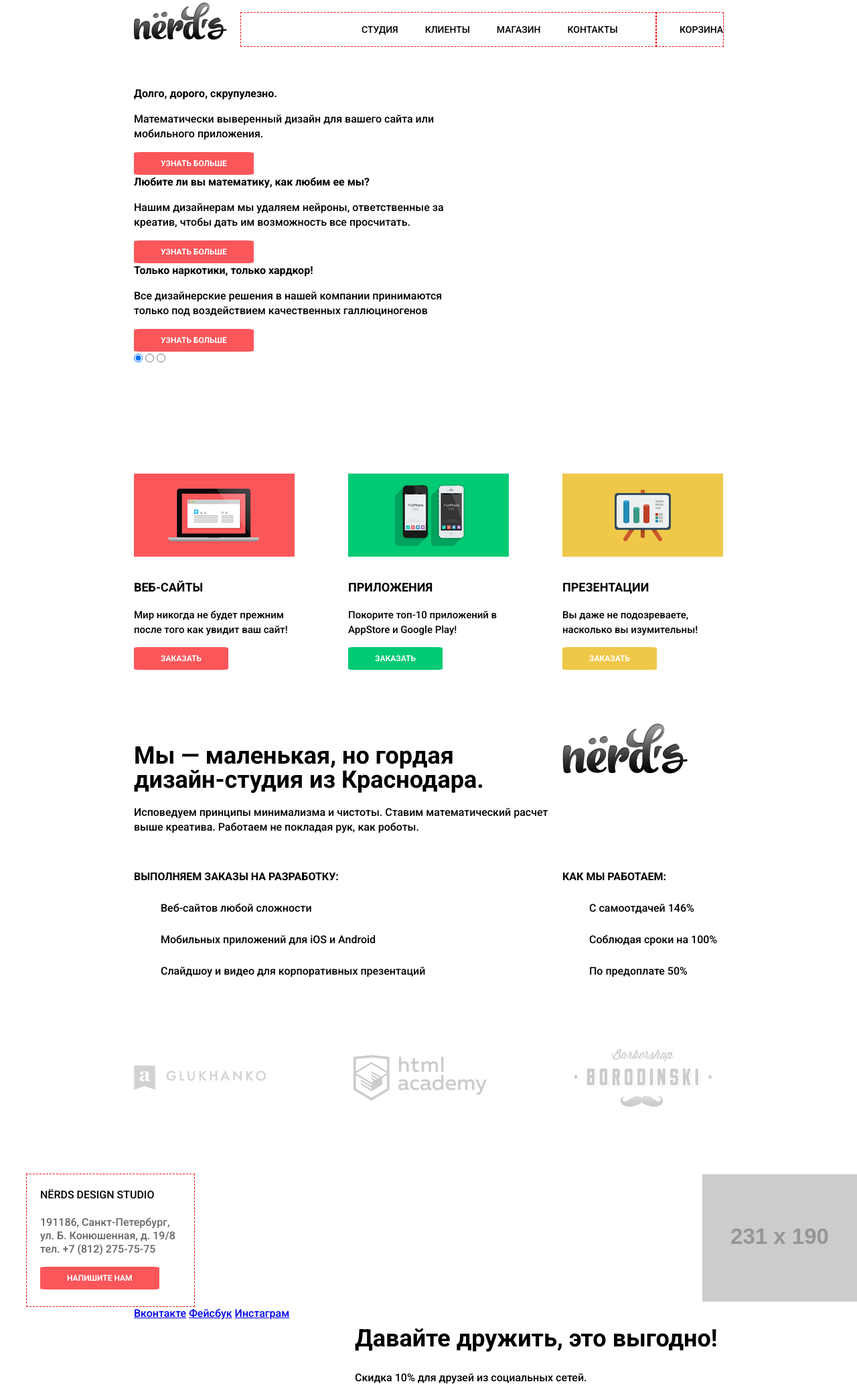
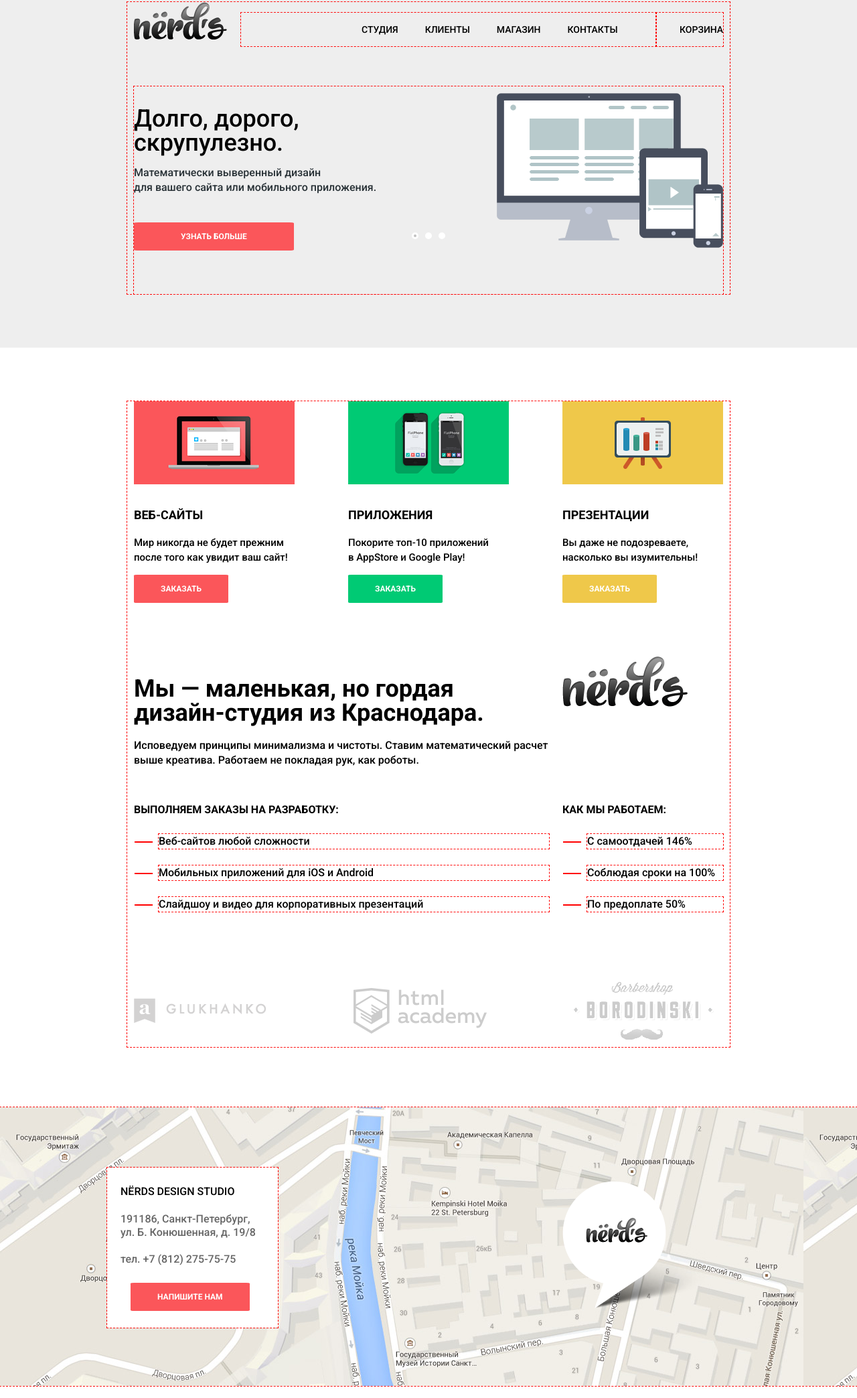
Before and after one commit to rustamyusupov/151188-nerds, a plain HTML site: page index.html in a window 1280 px wide. Shown: the part 24-2111 px from the top of the page at 67% size. Drawn offline with Linux system fonts and the light colour scheme; placeholder pictures from the web are drawn by us.

Commit message:
Продолжение декоративного оформления главной страницы

```diff
--- a/css/style.css
+++ b/css/style.css
@@ -32,15 +32,18 @@ h3 {
   margin: 0 auto;
   padding: 0 10px;
   width: 880px;
+
+  outline: 1px dashed red;
 }
 
 .main-header {
+  background: #eeeeee;
   margin-bottom: 80px;
+  padding-top: 27px;
 }
 
 .header-top {
   margin-bottom: 60px;
-  margin-top: 27px;
 }
 
 .main-logo {
@@ -127,12 +130,10 @@ h3 {
   width: 340px;
 }
 
-
 .btn {
   background-color: #fb565a;
   border: none;
-  /* TODO: как сделать закругления углов? */
-  border-radius: 5%;
+  border-radius: 3%;
   color: #ffffff;
   cursor: pointer;
   display: inline-block;
@@ -142,7 +143,7 @@ h3 {
   line-height: 18px;
   margin-right: 16px;
   outline: none;
-  padding: 8px 40px;
+  padding: 12px 40px;
   text-align: center;
   text-decoration: none;
   text-transform: uppercase;
@@ -150,10 +151,101 @@ h3 {
 }
 
 .main-carousel {
+  margin: 0 auto;
   margin-bottom: 80px;
+  position: relative;
+  width: 880px;
 }
 
+.main-carousel-item {
+  background-position: 100% 10px;
+  background-repeat: no-repeat;
+  min-height: 310px;
 
+  outline: 1px dashed red;
+}
+
+.main-carousel input[type="radio"] {
+  display: none;
+}
+
+.main-carousel-slider {
+  bottom: 70px;
+  left: 50%;
+  margin-left: -100px;
+  position: absolute;
+  text-align: center;
+  width: 200px;
+}
+
+.main-carousel-slider label {
+  background: #ffffff;
+  border: 3px solid #ffffff;
+  border-radius: 50%;
+  cursor: pointer;
+  display: inline-block;
+  height: 4px;
+  margin: 0 3px;
+  vertical-align: top;
+  width: 4px;
+}
+
+.item-content {
+  padding: 30px 0;
+  width: 480px;
+}
+
+.content-name {
+  font-size: 36px;
+  font-weight: 500;
+  line-height: 36px;
+}
+
+.item-content p {
+  color: #283136;
+  font-size: 16px;
+  font-weight: 500;
+  line-height: 22px;
+}
+
+.item-content .btn {
+  margin-top: 25px;
+  padding: 12px 70px;
+}
+
+.main-carousel-item:nth-child(1) {
+  background-image: url("../img/index-carousel1.png");
+}
+
+.main-carousel-item:nth-child(2) {
+  background-image: url("../img/index-carousel2.png");
+}
+
+.main-carousel-item:nth-child(3) {
+  background-image: url("../img/index-carousel3.png");
+}
+
+.main-carousel-item {
+  display: none;
+}
+
+#btn-1:checked ~ .main-carousel-items .main-carousel-item:nth-child(1) {
+  display: block;
+}
+
+#btn-2:checked ~ .main-carousel-items .main-carousel-item:nth-child(2) {
+  display: block;
+}
+
+#btn-3:checked ~ .main-carousel-items .main-carousel-item:nth-child(3) {
+  display: block;
+}
+
+#btn-1:checked ~ .main-carousel-slider label[for="btn-1"],
+#btn-2:checked ~ .main-carousel-slider label[for="btn-2"],
+#btn-3:checked ~ .main-carousel-slider label[for="btn-3"] {
+  background: #c1c1c1;
+}
 
 .main-features {
   margin-bottom: 80px;
@@ -222,13 +314,28 @@ h3 {
   padding: 0;
 }
 
+
+
 .main-description-bottom li {
   display: block;
   font-size: 16px;
   line-height: 22px;
   margin-bottom: 25px;
-  margin-left: 40px;
+  margin-left: 37px;
+  position: relative;
   vertical-align: top;
+
+  outline: 1px dashed red;
+}
+
+.main-description-bottom li::before {
+  content: "";
+  border: 1px solid red;
+  display: block;
+  left: -36px;
+  position: absolute;
+  top: 50%;
+  width: 25px;
 }
 
 .main-description-left {
@@ -241,10 +348,6 @@ h3 {
   float: right;
   width: 240px;
 }
-
-
-
-
 
 .main-gallery {
   font-size: 0;
@@ -293,15 +396,32 @@ h3 {
 
 .main-footer {
   margin-top: 90px;
+  margin-bottom: 75px;
+
 }
 
-.main-footer .map-contacts {
+.footer-map {
+  margin-bottom: 75px;
+
+  background-image: url("../img/map.jpg");
+  height: 416px;
+  position: relative;
+
+  outline: 1px dashed red;
+}
+
+/* TODO: как правильно было сделать контакты? */
+.footer-map .map-contacts {
+  background-color: #ffffff;
   float: left;
-  padding: 0 20px;
   padding-bottom: 25px;
+  padding-left: 20px;
+  padding-right: 25px;
+  padding-top: 5px;
   width: 210px;
 
-  margin-left: 40px;
+  margin-left: 160px;
+  margin-top: 90px;
   outline: 1px dashed red;
 }
 
@@ -309,6 +429,7 @@ h3 {
   color: #000000;
   font-size: 16px;
   line-height: 30px;
+  margin-bottom: 15px;
   text-transform: uppercase;
 }
 
@@ -318,21 +439,95 @@ h3 {
   line-height: 20px;
 }
 
-.main-footer .map-pointer {
+.map-contacts .contacts-phone {
+  display: block;
+  margin-bottom: 25px;
+  margin-top: 20px;
+}
+
+.map-contacts .btn {
+  margin-left: 15px;
+}
+
+.footer-map .map-pointer {
   float: right;
   width: 231px;
-}
 
-.footer-map {
-  margin-bottom: 70;
+  position: absolute;
+  bottom: 110px;
+  left: 840px;
 }
 
 .footer-social {
   float: left;
+  font-size: 0;
   width: 240px;
+
+  outline: 1px dashed red;
+}
+
+.social-btn {
+  /*background: #000000 url("../img/sprite.png") no-repeat center;*/
+  background-color: #e1e1e1;
+  border-radius: 50%;
+  display: inline-block;
+  height: 62px;
+  margin-right: 27px;
+  text-decoration: none;
+  vertical-align: top;
+  width: 62px;
+}
+
+.social-btn:last-child {
+  margin-right: 0;
 }
 
 .footer-sale {
   float: right;
   width: 550px;
+
+  outline: 1px dashed red;
 }
+
+.footer-sale h2 {
+  margin: 0;
+  margin-bottom: 10px;
+
+  outline: 1px dashed red;
+}
+
+.footer-sale p {
+  margin: 0;
+
+  outline: 1px dashed red;
+}
+
+/*.sprite {
+    background-image: url(spritesheet.png);
+    background-repeat: no-repeat;
+    display: block;
+}
+
+.sprite-cart {
+    width: 15px;
+    height: 15px;
+    background-position: -10px -10px;
+}
+
+.sprite-fb {
+    width: 12px;
+    height: 22px;
+    background-position: -10px -45px;
+}
+
+.sprite-ig {
+    width: 21px;
+    height: 21px;
+    background-position: -10px -87px;
+}
+
+.sprite-vk {
+    width: 26px;
+    height: 15px;
+    background-position: -10px -128px;
+}*/
--- a/index.html
+++ b/index.html
@@ -35,39 +35,36 @@
           </div>
         </div>
         <div class="main-carousel">
+          <input type="radio" id="btn-1" name="slider" checked>
+          <input type="radio" id="btn-2" name="slider">
+          <input type="radio" id="btn-3" name="slider">
+          <div class="main-carousel-slider">
+            <label for="btn-1"></label>
+            <label for="btn-2"></label>
+            <label for="btn-3"></label>
+          </div>
           <div class="main-carousel-items">
-            <div class="main-carousel-item clearfix">
+            <div class="main-carousel-item">
               <div class="item-content">
-                <b class="content-name">Долго, дорого, скрупулезно.</b>
-                <p>Математически выверенный дизайн для вашего сайта или мобильного приложения.</p>
+                <b class="content-name">Долго, дорого,<br>скрупулезно.</b>
+                <p>Математически выверенный дизайн<br>для вашего сайта или мобильного приложения.</p>
                 <button class="btn">Узнать больше</button>
               </div>
-              <div class="item-background">
+            </div>
+            <div class="main-carousel-item">
+              <div class="item-content">
+                <b class="content-name">Любите ли вы математику,<br>как любим ее мы?</b>
+                <p>Нашим дизайнерам мы удаляем нейроны, ответственные<br>за креатив, чтобы дать им возможность все просчитать.</p>
+                <button class="btn">Узнать больше</button>
               </div>
             </div>
-            <div class="main-carousel-item clearfix">
+            <div class="main-carousel-item">
               <div class="item-content">
-                <b class="content-name">Любите ли вы математику, как любим ее мы?</b>
-                <p>Нашим дизайнерам мы удаляем нейроны, ответственные за креатив, чтобы дать им возможность все просчитать.</p>
+                <b class="content-name">Только наркотики,<br>только хардкор!</b>
+                <p>Все дизайнерские решения в нашей компании принимаются<br>только под воздействием качественных галлюциногенов</p>
                 <button class="btn">Узнать больше</button>
               </div>
-              <div class="item-background">
-              </div>
             </div>
-            <div class="main-carousel-item clearfix">
-              <div class="item-content">
-                <b class="content-name">Только наркотики, только хардкор!</b>
-                <p>Все дизайнерские решения в нашей компании принимаются только под воздействием качественных галлюциногенов</p>
-                <button class="btn">Узнать больше</button>
-              </div>
-              <div class="item-background">
-              </div>
-            </div>
-          </div>
-          <div class="main-carousel-slider">
-            <input type="radio" name="slider" checked>
-            <input type="radio" name="slider">
-            <input type="radio" name="slider">
           </div>
         </div>
       </div>
@@ -83,7 +80,7 @@
         <div class="main-features-item">
           <img src="img/index-features2.png" width="240" height="124" alt="Приложения">
           <b class="features-name">Приложения</b>
-          <p>Покорите топ-10 приложений в AppStore и Google Play!</p>
+          <p>Покорите топ-10 приложений<br>в AppStore и Google Play!</p>
           <a class="btn features-green" href="#">Заказать</a>
         </div>
         <div class="main-features-item">
@@ -106,7 +103,7 @@
         <div class="main-description-bottom clearfix">
           <div class="main-description-left">
             <h3>Выполняем заказы на разработку:</h3>
-            <ul class="description-develop">
+            <ul class="description-develop"> <!-- TODO: Нужен ли этот класс -->
               <li>Веб-сайтов любой сложности</li>
               <li>Мобильных приложений для iOS и Android</li>
               <li>Слайдшоу и видео для корпоративных презентаций</li>
@@ -114,7 +111,7 @@
           </div>
           <div class="main-description-right">
             <h3>Как мы работаем:</h3>
-            <ul class="description-conditions">
+            <ul class="description-conditions"> <!-- TODO: Нужен ли этот класс -->
               <li>С самоотдачей 146%</li>
               <li>Соблюдая сроки на 100%</li>
               <li>По предоплате 50%</li>
@@ -140,11 +137,11 @@
           <p class="contacts-title">N&euml;rds design studio</p>
           <p>191186, Санкт-Петербург,<br>
              ул. Б. Конюшенная, д. 19/8<br>
-             тел. +7 (812) 275-75-75</p>
+             <span class="contacts-phone">тел. +7 (812) 275-75-75</span></p>
              <button class="btn">Напишите нам</button>
         </div>
         <div class="map-pointer">
-          <img src="https://placehold.it/231x190" width="231" height="190" alt="Указатель студии на карте">
+          <img src="img/map-pointer.png" width="231" height="190" alt="Указатель студии на карте">
         </div>
       </div>
       <div class="container clearfix">
```
Also changed, not shown: img/cart.png (deleted), img/social-fb.png (deleted), img/social-ig.png (deleted), img/social-vk.png (deleted), img/sprite.png (added).
